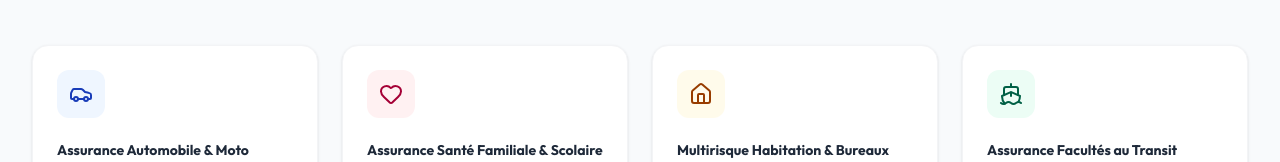
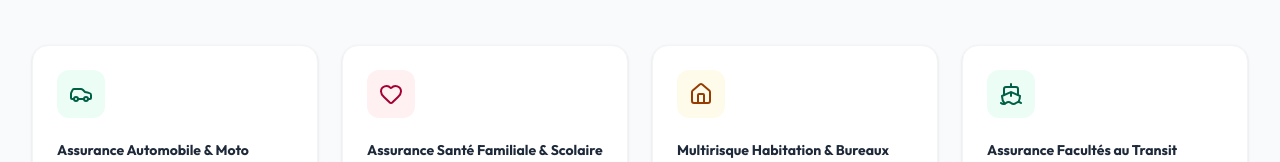
Before and after one commit to gsmcomimpact-ux/groupe-yetore, a React (Vite) app: page / in a window 1280 px wide. Both pictures are taken after a click on the button "Assurances". Shown: the part 417-579 px from the top of the page. Built offline with nearby package versions, Linux system fonts and the light colour scheme.

Commit message:
Add files via upload

```diff
--- a/src/components/AssuranceSection.tsx
+++ b/src/components/AssuranceSection.tsx
@@ -27,7 +27,7 @@ export default function AssuranceSection({ insuranceImage }: AssuranceSectionPro
       title: 'Assurance Automobile & Moto',
       description: 'Protégez votre véhicule et vos passagers sur les routes de Niamey. Responsabilité civile obligatoire, défense et recours, bris de glace, ou formule tous risques.',
       icon: Car,
-      color: 'bg-blue-50 text-blue-800'
+      color: 'bg-emerald-50 text-emerald-800'
     },
     {
       type: 'sante',
```
